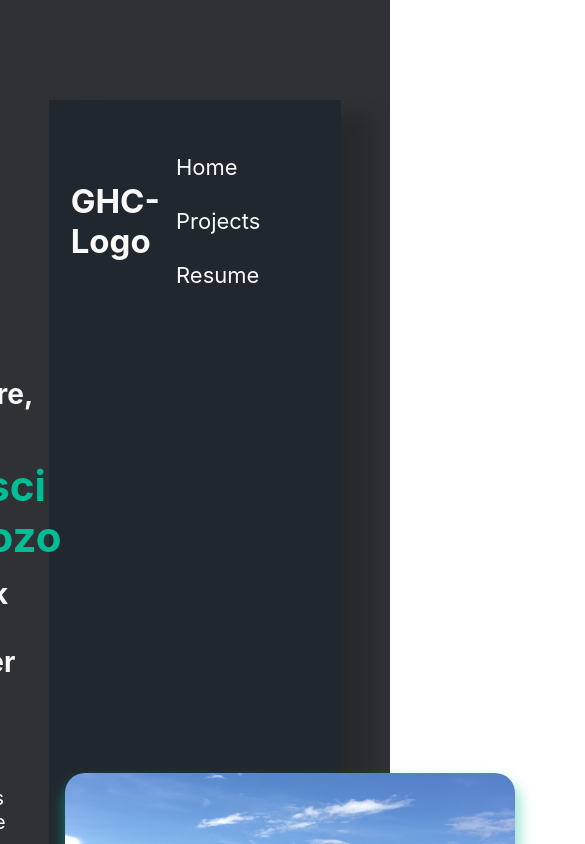
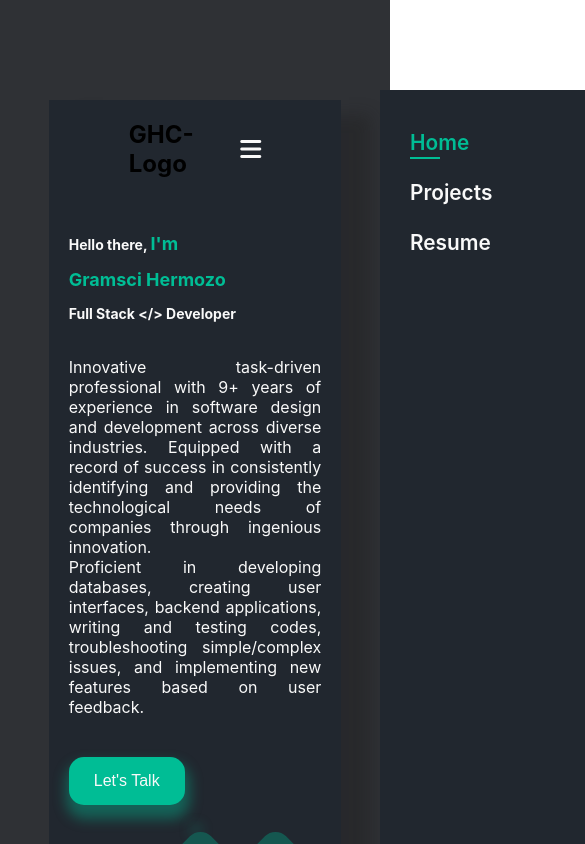
Before and after one commit to gramscih/my_pofolio, a React (Create React App) app in the folder my_porfolio/: page / in a window 390 px wide. Shown: the top 844 px of the page, 585 px wide, since content can reach past the window. Built offline with nearby package versions, Linux system fonts and the light colour scheme.

Commit message:
Modified css styles to support different resolutions

```diff
--- a/my_porfolio/public/index.html
+++ b/my_porfolio/public/index.html
@@ -29,6 +29,13 @@
       Learn how to configure a non-root public URL by running `npm run build`.
     -->
     <title>React App</title>
+    <link
+      rel="stylesheet"
+      href="https://cdnjs.cloudflare.com/ajax/libs/font-awesome/6.4.0/css/all.min.css"
+      integrity="sha512-iecdLmaskl7CVkqkXNQ/ZH/XLlvWZOJyj7Yy7tcenmpD1ypASozpmT/E0iPtmFIB46ZmdtAc9eNBvH0H/ZpiBw=="
+      crossorigin="anonymous"
+      referrerpolicy="no-referrer"
+    />
   </head>
   <body>
     <noscript>You need to enable JavaScript to run this app.</noscript>
--- a/my_porfolio/src/App.js
+++ b/my_porfolio/src/App.js
@@ -1,13 +1,19 @@
-import logo from "./logo.svg";
+// import logo from "./logo.svg";
 import "./App.css";
 
+import Navbar from "./controllers/Navbar";
 import MainPage from "./controllers/MainPage";
+import MyServices from "./controllers/MyServices";
+import Footer from "./controllers/Footer";
 
 function App() {
   return (
     <div className="App">
       <div className="main-page">
+        <Navbar></Navbar>
         <MainPage></MainPage>
+        <MyServices></MyServices>
+        <Footer></Footer>
       </div>
     </div>
   );
--- /dev/null
+++ b/my_porfolio/src/controllers/Footer.js
@@ -0,0 +1,9 @@
+const Footer = (props) => {
+    return (
+      <div className="service-content">
+        <h1>Here go the page footer</h1>
+      </div>
+    );
+  };
+
+export default Footer;
--- a/my_porfolio/src/controllers/MainPage.js
+++ b/my_porfolio/src/controllers/MainPage.js
@@ -19,20 +19,6 @@ const MainPage = () => {
 
   return (
     <div className="main">
-      <header className="main-header">
-        <h2>GHC-Logo</h2>
-        <ul>
-          <li>
-            <a href="#home">Home</a>
-          </li>
-          <li>
-            <a href="#projects">Projects</a>
-          </li>
-          <li>
-            <a href="#resume">Resume</a>
-          </li>
-        </ul>
-      </header>
       <div className="main-body">
         <div className="main-summary">
           <div className="main-press">
@@ -60,7 +46,7 @@ const MainPage = () => {
           </div>
         </div>
         <div className="main-ref">
-          <span className="txt-18">Check Out My</span>
+          <span className="summary-txt">Check Out My</span>
           <div className="icon-content">
             <FaLinkedinIn
               className="cont-icon"
--- /dev/null
+++ b/my_porfolio/src/controllers/MyServices.js
@@ -0,0 +1,11 @@
+import "../styles/myServices.css";
+
+const MyServices = (props) => {
+    return (
+      <div className="service-content">
+        <h1>Here should go the services that I implemented</h1>
+      </div>
+    );
+  };
+
+export default MyServices;
--- /dev/null
+++ b/my_porfolio/src/controllers/Navbar.js
@@ -0,0 +1,38 @@
+import { useState } from "react";
+import "../styles/navbar.css";
+
+const Navbar = (props) => {
+  const [state, setState] = useState(false);
+
+  const handleClick = () => {
+    setState(!state);
+  };
+
+  return (
+    <>
+      <nav>
+        <h2>GHC-Logo</h2>
+        <div>
+          <ul id="navbar" className={state ? "#navbar active" : "#navbar"}>
+            <li>
+              <a className="active" href="#home">
+                Home
+              </a>
+            </li>
+            <li>
+              <a href="#projects">Projects</a>
+            </li>
+            <li>
+              <a href="#resume">Resume</a>
+            </li>
+          </ul>
+        </div>
+        <div id="mobile" onClick={handleClick}>
+          <i id="bar" className={state ? "fas fa-times" : "fas fa-bars"}></i>
+        </div>
+      </nav>
+    </>
+  );
+};
+
+export default Navbar;
--- a/my_porfolio/src/styles/mainpage.css
+++ b/my_porfolio/src/styles/mainpage.css
@@ -1,96 +1,59 @@
-*{
+* {
   margin: 0;
   padding: 0;
 }
 
-ul{
-    list-style-type: none;
-    margin: 0;
-    padding: 0;
-    overflow: hidden;
-}
-
-li{
-    float: left;
-}
-
-li a{
-    display: block;
-    color: #f9f9f9;
-    text-align: center;
-    padding: 14px 16px;
-    text-decoration: none;
-}
-
-li a:hover:not(.active){
-    color: #00bd95;
-}
-
-.active{
+.active {
   color: #155750;
 }
 
-.main-header {
-    display: flex;
-    font-size: 22px;
-    align-items: center;
-    justify-content: space-between;
-    padding: 40px 100px 40px 100px;
-    width: 85%;
-}
-
-.main{
+.main {
   background-color: #21272f;
   color: #f9f9f9;
   display: flex;
   flex-direction: column;
+  flex-wrap: wrap;
   align-items: center;
 }
 
-.main-body{
+.main-body {
   padding-left: 100px;
   padding-right: 100px;
   margin: 20px;
 }
 
-.main-summary{
+.main-summary {
   display: flex;
   align-items: center;
 }
 
-/* .main-press{
-    margin-right: 120px;
-} */
-
-.main-green{
+.main-green {
   color: #00bd95;
 }
 
-.sub-title{
+.sub-title {
   font-size: 28px;
   margin: 15px 15px 15px 0;
 }
 
-.my-name{
+.my-name {
   font-size: 42px;
 }
 
-.summary{
+.summary {
   margin: 35px 40px 30px 0;
 }
 
-img{
+img {
   border-radius: 20px;
 }
 
-.main-img{
-    /* border: 0.5rem solid #00bd95; */
+.main-img {
   border-radius: 20px;
   box-shadow: 1px 10px 13px 4px rgba(0, 189, 149, 0.4);
-    /* transform: rotate(45deg); */
 }
 
-.main-ref{
+.main-ref {
   display: flex;
   align-items: center;
   margin-bottom: 50px;
@@ -100,11 +63,11 @@ img{
   font-size: 20px;
 }
 
-.icon-content{
+.icon-content {
   display: block;
   background-color: #155750;
   border-radius: 15px;
-    color: #f9f9f9;;
+  color: #f9f9f9;
   margin: 15px;
   padding: 15px;
   width: 30px;
@@ -113,12 +76,12 @@ img{
   cursor: pointer;
 }
 
-.cont-icon{
+.cont-icon {
   position: absolute;
   transform: rotate(-45deg);
 }
 
-button{
+button {
   background: #00bd95;
   border: none;
   border-radius: 15px;
@@ -129,3 +92,50 @@ button{
   padding: 15px 25px 15px 25px;
   margin: 50px 50px 0 0;
 }
+
+@media screen and (max-width: 820px) {
+  /* @media screen and (max-width: 769px) { */
+  .main-body {
+    padding-left: 0;
+    padding-right: 0;
+    /* margin: 20px; */
+  }
+  .main-summary {
+    flex-direction: column;
+    flex-wrap: wrap;
+  }
+
+  .sub-title {
+    font-size: 14px;
+  }
+
+  .main-green {
+    font-size: 18px;
+  }
+
+  .summary {
+    font-size: 16px;
+    overflow-wrap: break-word;
+    text-align: justify;
+    width: 100%;
+  }
+
+  button {
+    font-size: 16px;
+    margin: 10px 0 15px 0;
+  }
+
+  img {
+    display: none;
+  }
+
+  .summary-txt {
+    font-size: 14px;
+  }
+
+  .icon-content,
+  .cont-icon {
+    height: 15px;
+    width: 15px;
+  }
+}
--- /dev/null
+++ b/my_porfolio/src/styles/myServices.css
@@ -0,0 +1,3 @@
+.service-content {
+    background: #171c23;
+}
--- /dev/null
+++ b/my_porfolio/src/styles/navbar.css
@@ -0,0 +1,85 @@
+nav {
+  display: flex;
+  align-items: center;
+  justify-content: space-between;
+  background: #21272f;
+  padding: 20px 80px;
+}
+
+#navbar {
+  display: flex;
+  align-items: center;
+  justify-content: center;
+}
+
+#navbar li {
+  list-style: none;
+  padding: 0 20px;
+  position: relative;
+}
+
+#navbar li a {
+  text-decoration: none;
+  font-size: 1.3rem;
+  font-weight: 600;
+  color: #f9f9f9;
+}
+
+#navbar li a:hover,
+#navbar li a.active {
+  /* color: #155750; */
+  color: #00bd95;
+}
+
+#navbar li a:hover::after,
+#navbar li a.active::after {
+  content: "";
+  width: 30px;
+  height: 2px;
+  background: #00bd95;
+  position: absolute;
+  bottom: -4px;
+  left: 20px;
+}
+
+#mobile {
+  display: none;
+}
+
+#mobile i {
+  color: #f9f9f9;
+  align-items: center;
+}
+
+@media screen and (max-width: 769px) {
+  #navbar {
+    display: flex;
+    flex-direction: column;
+    align-items: flex-start;
+    justify-content: flex-start;
+    position: fixed;
+    top: 90px;
+    right: -300px;
+    width: 300px;
+    height: 100vh;
+    background: #21272f;
+    padding: 40px 0 0 10px;
+  }
+
+  #navbar.active {
+    right: 0px;
+  }
+
+  #navbar li {
+    margin-bottom: 25px;
+  }
+
+  #mobile {
+    display: block;
+  }
+
+  #mobile i {
+    font-size: 24px;
+    cursor: pointer;
+  }
+}
```
Also changed, not shown: 1 other file (tests, documents, lock files or other folders). Lines whose indentation alone changed are shown as unchanged.
